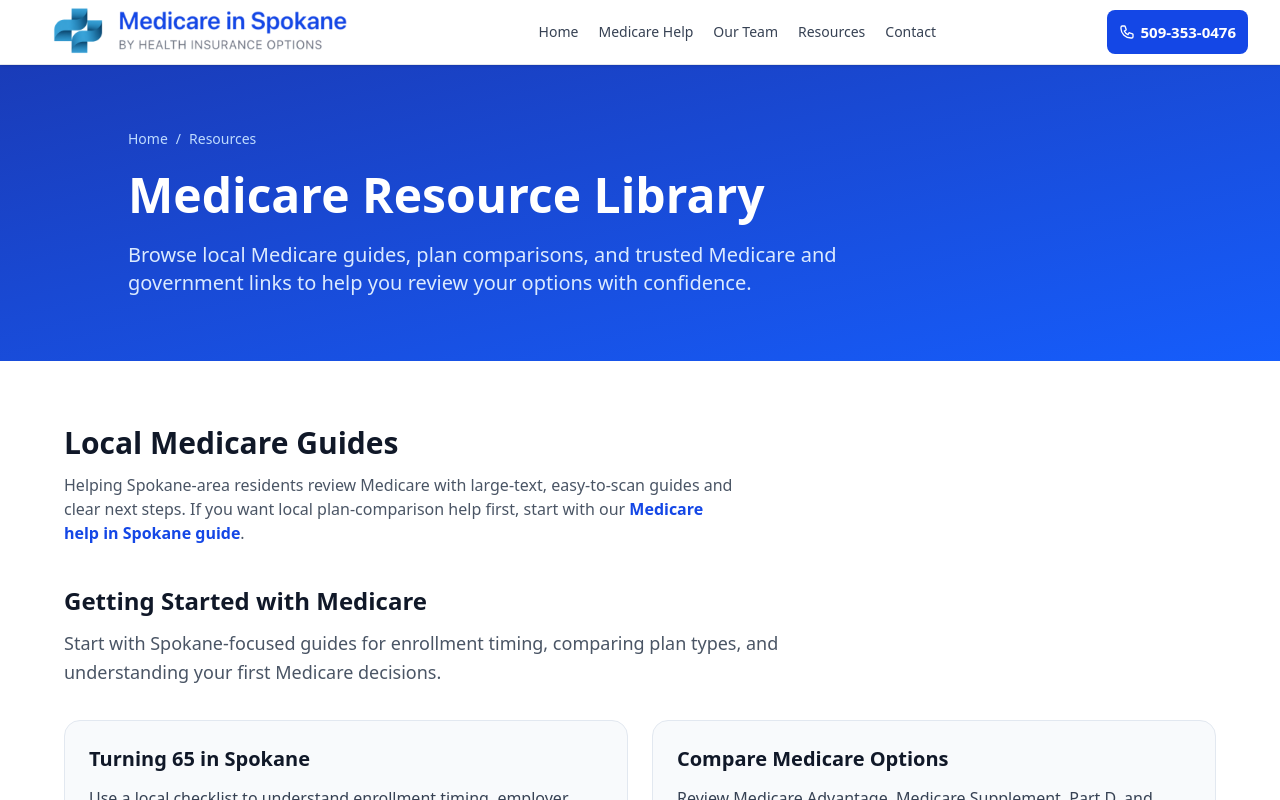
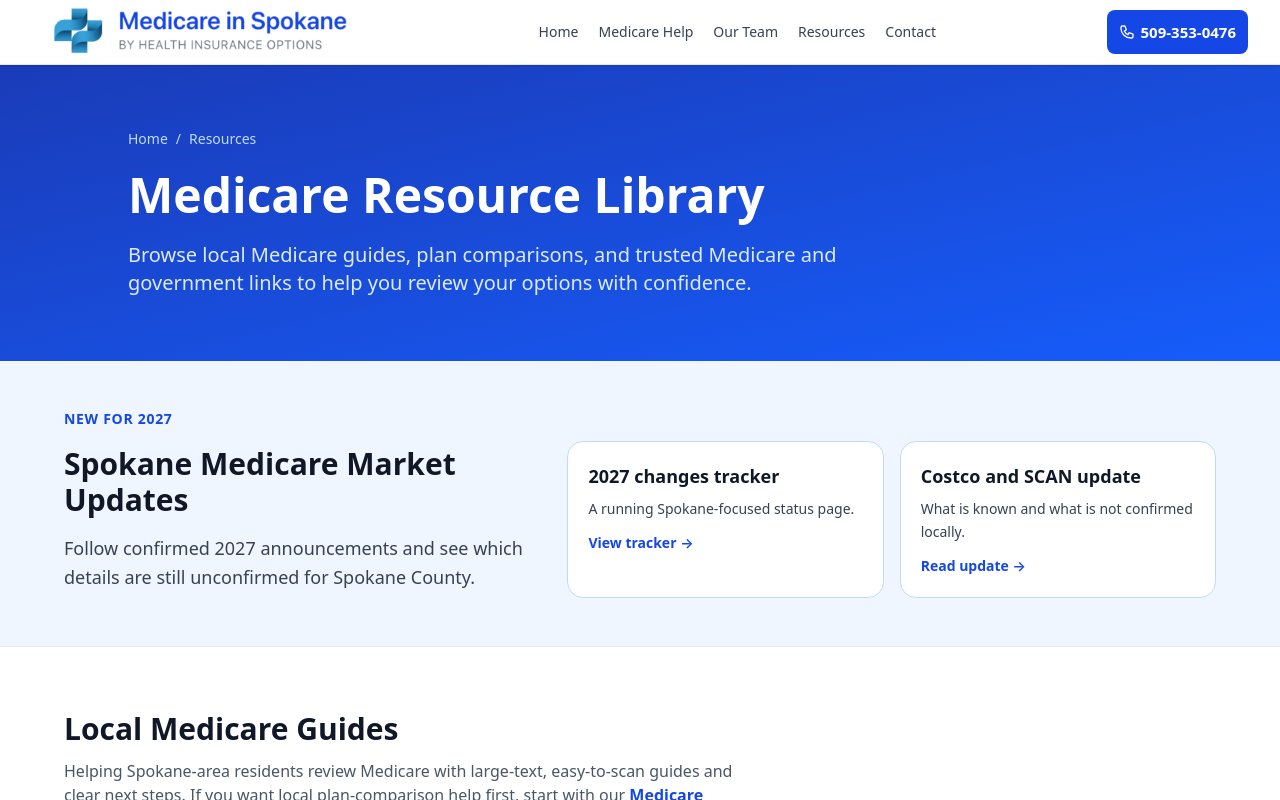
Before and after one commit to DevonWest/medicare-spokane-site, a Next.js app: page /resources in a window 1280 px wide. Shown: the top 800 px of the page. Built offline with nearby package versions, Linux system fonts and the light colour scheme; no server answers.

Commit message:
Feature 2027 Spokane market updates in resources

```diff
--- a/app/resources/page.tsx
+++ b/app/resources/page.tsx
@@ -33,6 +33,51 @@ export default function ResourcesPage() {
         subtitle="Browse local Medicare guides, plan comparisons, and trusted Medicare and government links to help you review your options with confidence."
         crumbs={[{ href: "/", label: "Home" }, { label: "Resources" }]}
       />
+
+      <section className="border-b border-blue-100 bg-blue-50 px-4 py-12">
+        <div className="mx-auto max-w-6xl">
+          <p className="text-sm font-semibold uppercase tracking-wider text-blue-700">
+            New for 2027
+          </p>
+          <div className="mt-3 grid grid-cols-1 gap-6 lg:grid-cols-[0.85fr_1.15fr] lg:items-center">
+            <div>
+              <h2 className="text-3xl font-bold text-gray-900">
+                Spokane Medicare Market Updates
+              </h2>
+              <p className="mt-4 text-lg leading-relaxed text-gray-700">
+                Follow confirmed 2027 announcements and see which details are still unconfirmed for
+                Spokane County.
+              </p>
+            </div>
+            <div className="grid grid-cols-1 gap-4 sm:grid-cols-2">
+              <Link
+                href="/2027-medicare-changes-spokane"
+                className="rounded-2xl border border-blue-200 bg-white p-5 transition-colors hover:border-blue-400"
+              >
+                <h3 className="text-lg font-semibold text-gray-900">2027 changes tracker</h3>
+                <p className="mt-2 text-sm leading-relaxed text-gray-700">
+                  A running Spokane-focused status page.
+                </p>
+                <span className="mt-3 inline-block text-sm font-semibold text-blue-700">
+                  View tracker →
+                </span>
+              </Link>
+              <Link
+                href="/costco-scan-medicare-spokane"
+                className="rounded-2xl border border-blue-200 bg-white p-5 transition-colors hover:border-blue-400"
+              >
+                <h3 className="text-lg font-semibold text-gray-900">Costco and SCAN update</h3>
+                <p className="mt-2 text-sm leading-relaxed text-gray-700">
+                  What is known and what is not confirmed locally.
+                </p>
+                <span className="mt-3 inline-block text-sm font-semibold text-blue-700">
+                  Read update →
+                </span>
+              </Link>
+            </div>
+          </div>
+        </div>
+      </section>
 
       <section className="bg-white px-4 py-16">
         <div className="mx-auto max-w-6xl">
```
